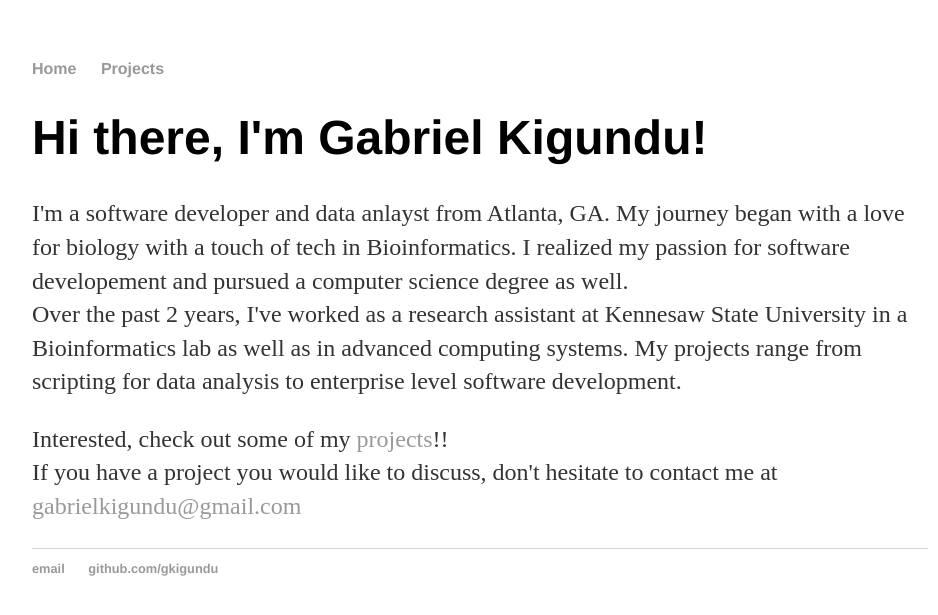
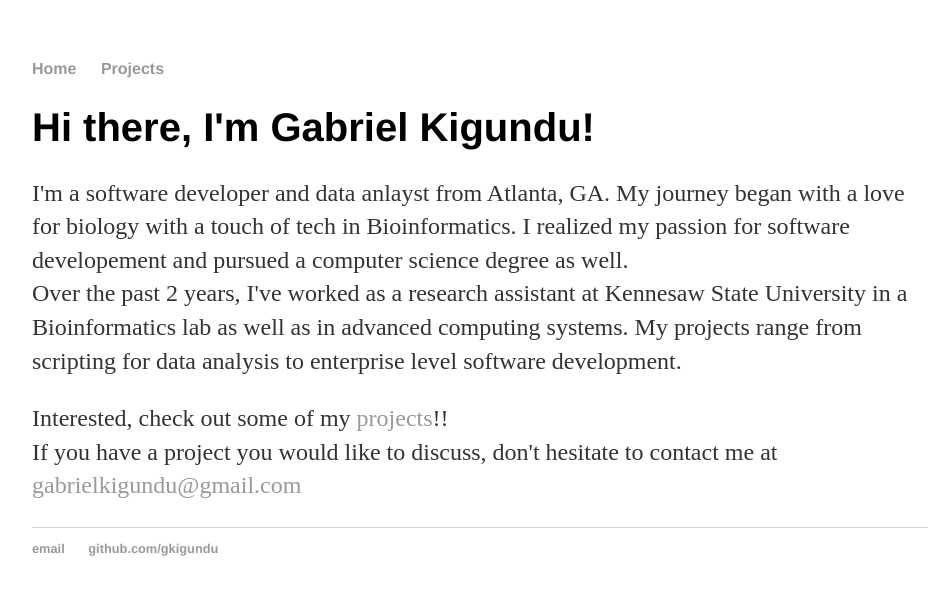
Before and after one commit to gkigundu/gkigundu.github.io, a Jekyll site: the page built from index.html, in a window 1280 px wide. Shown: the top 615 px of the page, without its empty margins (160-1098 px from the left). Built offline with Jekyll 4.4.1, drawn with Linux system fonts in a browser that asks for light colours.

Commit message:
Update main.css

```diff
--- a/css/main.css
+++ b/css/main.css
@@ -23,6 +23,10 @@ h1 {
     font-size: 3em;
     font-family:'Helvetica', 'Arial', 'Sans-Serif';
 }
+h1 {
+    font-size: 2.5em;
+    font-family:'Helvetica', 'Arial', 'Sans-Serif';
+}
 p {
     font-size: 1.5em;
     line-height: 1.4em;
```
